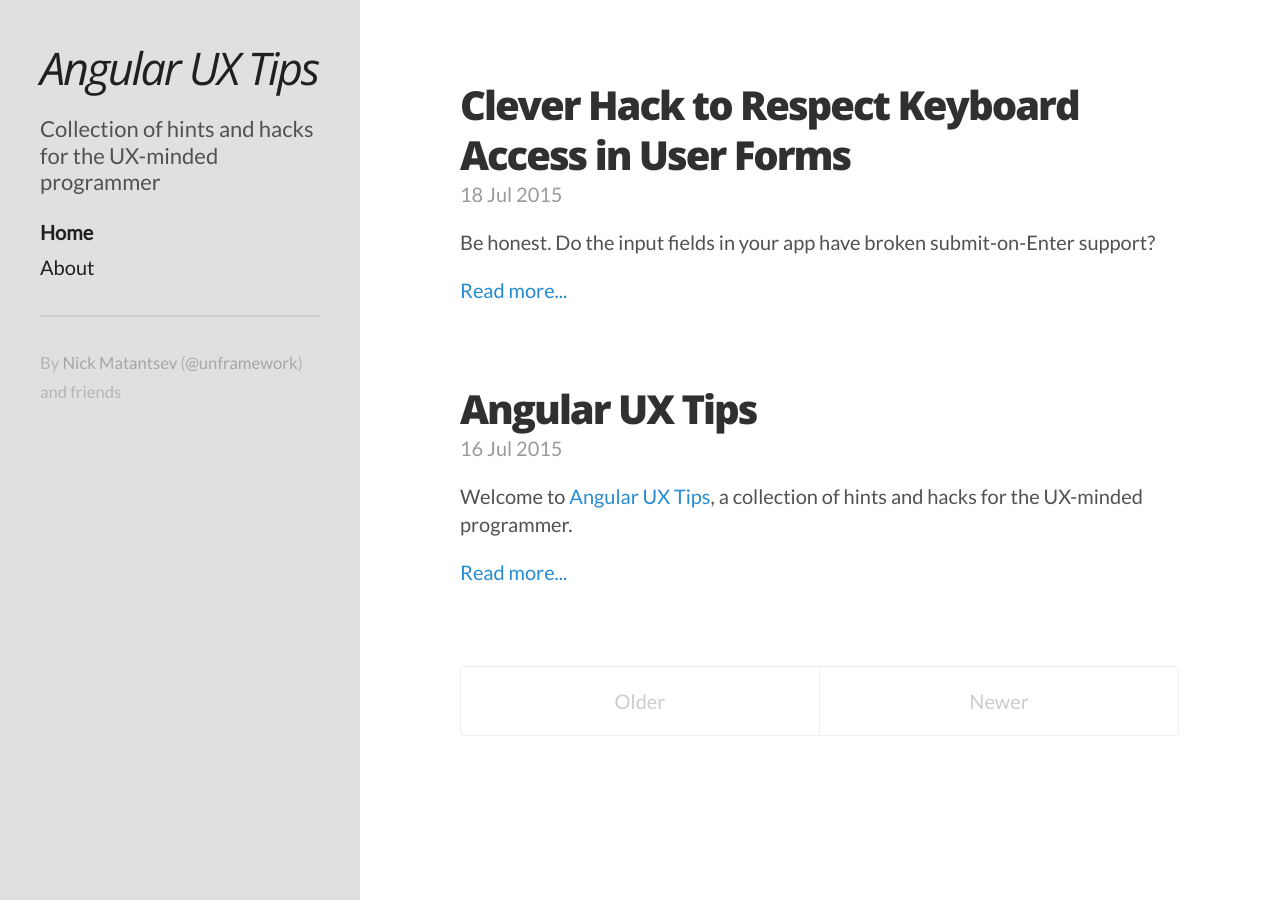
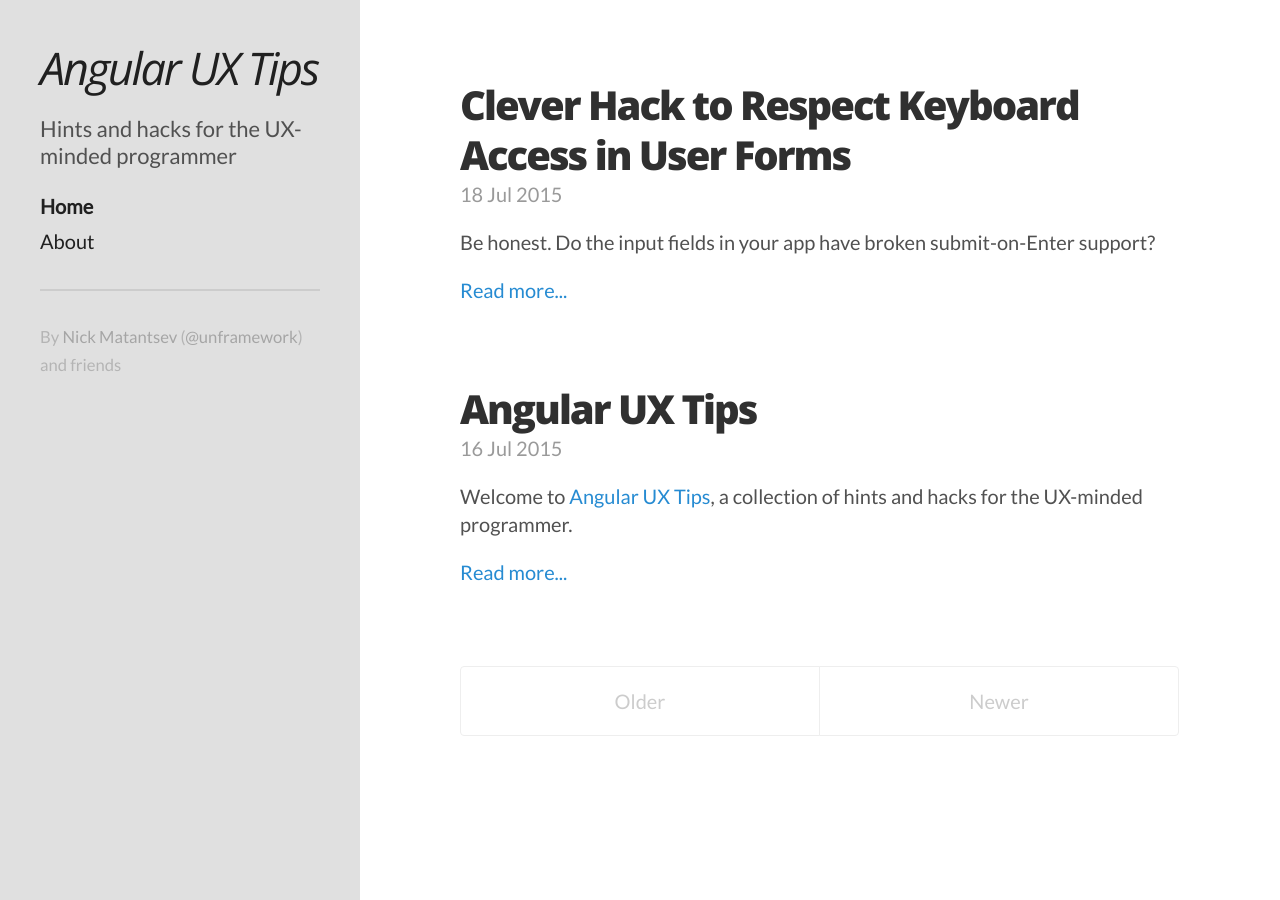
Before and after one commit to unframework/ng-ux-tips, a Jekyll site: the page built from index.html, in a window 1280 px wide. Built offline with Jekyll 4.4.1, drawn with Linux system fonts in a browser that asks for light colours; Markdown is read by kramdown in place of the engine named in the settings; the list of posts is cut into pages by our own code.

Commit message:
Tweaked tagline

```diff
--- a/_config.yml
+++ b/_config.yml
@@ -9,7 +9,7 @@ relative_permalinks: true
 # Setup
 title:            Angular UX Tips
 tagline:          'Hints and hacks for high quality UI'
-description:      'Collection of hints and hacks for the UX-minded programmer'
+description:      'Hints and hacks for the UX-minded programmer'
 url:              http://localhost
 baseurl:          /
 
```
